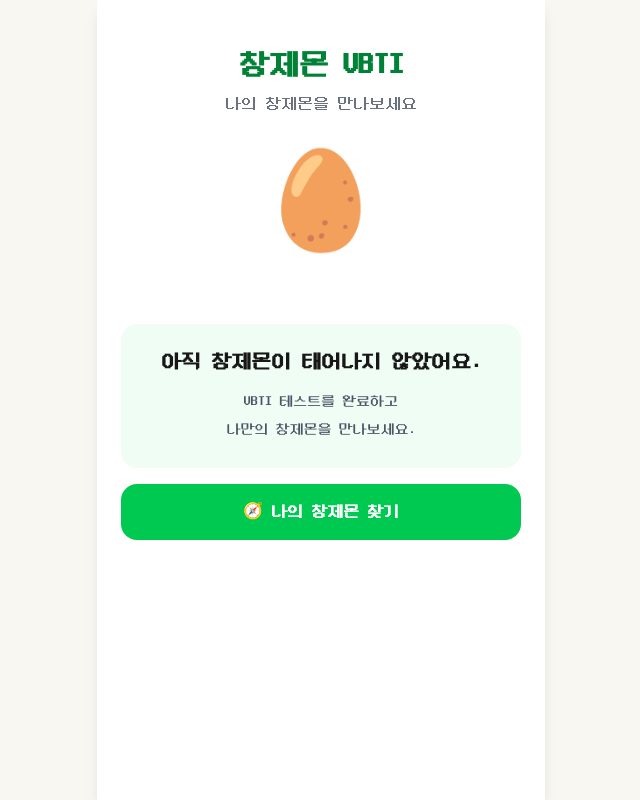
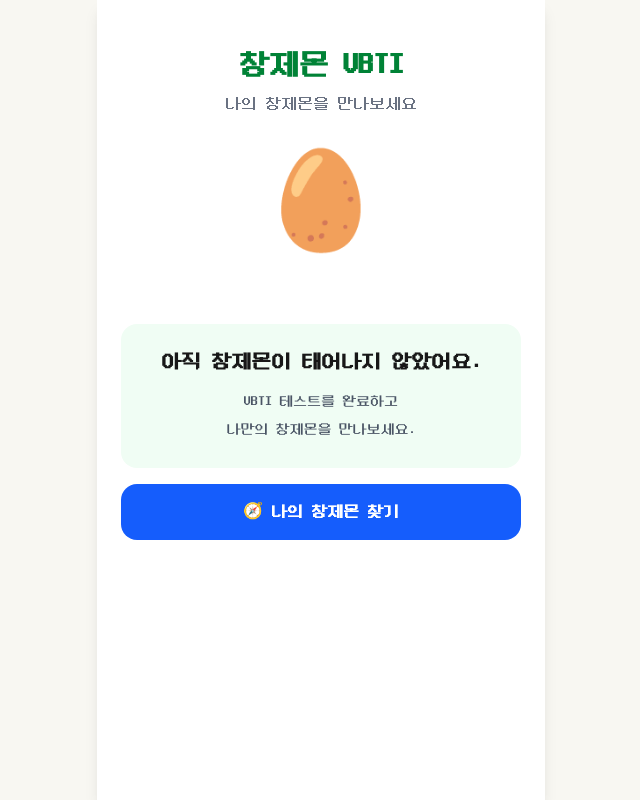
Before and after one commit to yurimseo/changemon-web, a Next.js app: page / in a window 1280 px wide. Shown: the whole page, without its empty margins (319-959 px from the left). Built offline with nearby package versions, Linux system fonts and the light colour scheme.

Commit message:
Update BottomButton.tsx

```diff
--- a/components/BottomButton.tsx
+++ b/components/BottomButton.tsx
@@ -19,7 +19,8 @@ export default function BottomButton({
   rounded-2xl
   font-bold
   text-white
-        bg-green-500
+  bg-blue-600
+  hover:bg-blue-700
   active:scale-95
   transition
   disabled:bg-gray-300
```
Lines whose indentation alone changed are shown as unchanged.
